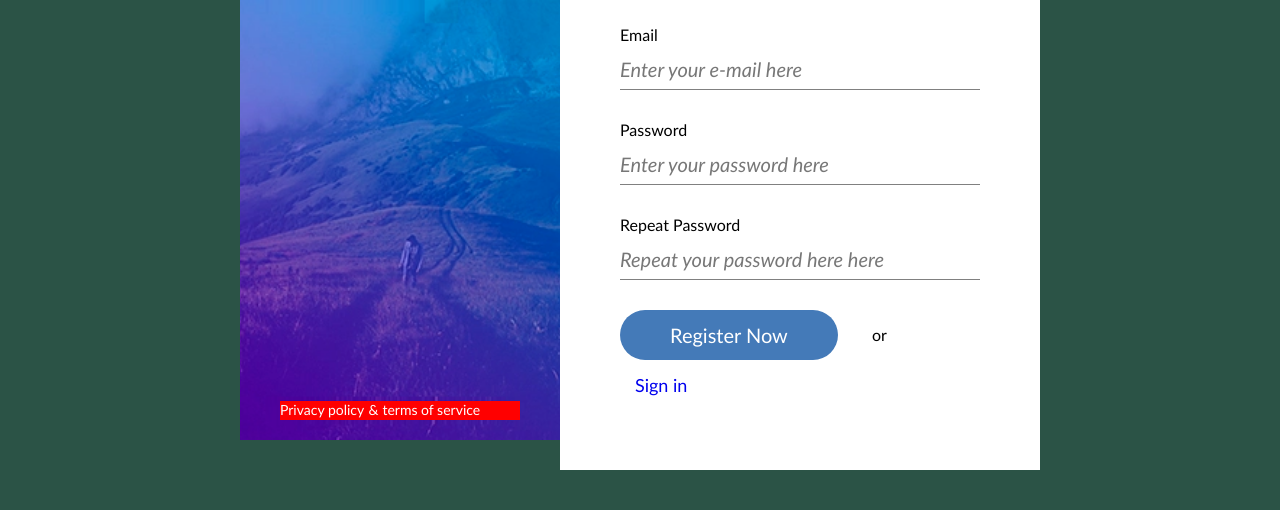
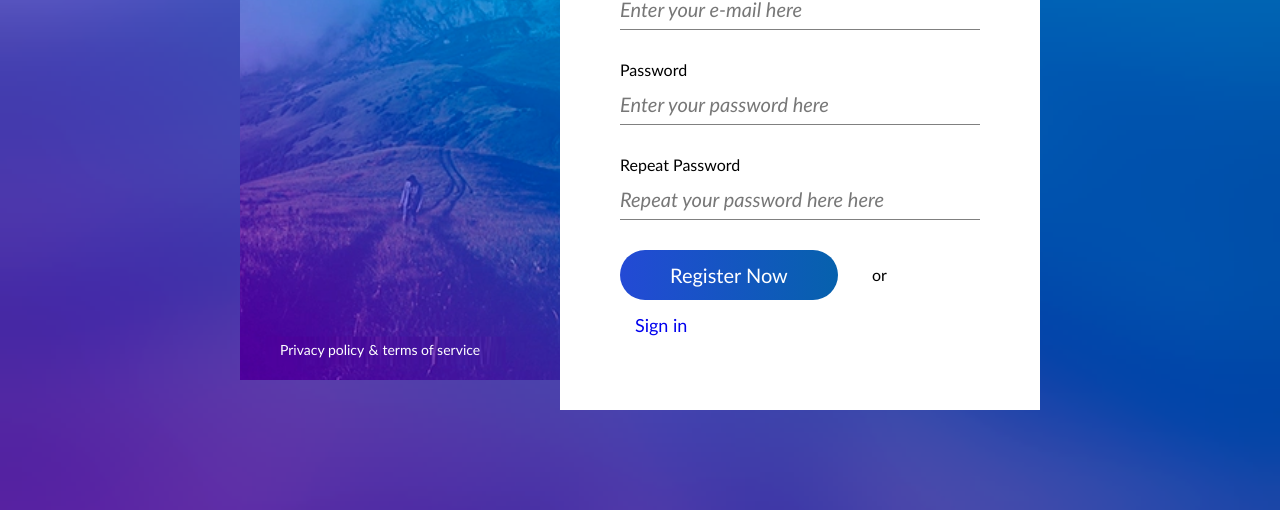
Before and after one commit to Niseme/4-sign-up, a website: page index.html in a window 1280 px wide. Shown: the part 290-800 px from the top of the page. Drawn offline with Linux system fonts and the light colour scheme.

Commit message:
background

```diff
--- a/css/button.css
+++ b/css/button.css
@@ -1,6 +1,13 @@
+/* https://cssgradient.io */
+
 .btn {
   display: inline-block;
-  background-color: rgb(68, 122, 184);
+  background: rgb(35, 74, 213);
+  background: linear-gradient(
+    90deg,
+    rgba(35, 74, 213, 1) 0%,
+    rgba(6, 97, 173, 1) 100%
+  );
   padding: 15px;
   padding-left: 50px;
   padding-right: 50px;
@@ -13,5 +20,10 @@
 }
 
 .btn:hover {
-  background-color: #146be6;
+  background: rgb(213, 35, 65);
+  background: linear-gradient(
+    90deg,
+    rgb(180, 19, 46) 0%,
+    rgba(213, 35, 65, 1) 100%
+  );
 }
--- a/css/main.css
+++ b/css/main.css
@@ -8,15 +8,26 @@ body * {
 }
 
 body {
-  background-color: rgb(43, 83, 70);
+  background-color: rgba(73, 76, 154);
+  position: relative;
+  height: 100vh;
+}
+.bgr-img {
+  width: 100%;
+  height: 100%;
+  background-image: url(../img/hill-bg.png);
+  background-position: center;
+  background-repeat: no-repeat;
+  background-size: cover;
 }
 
 .container {
   display: inline-block;
   width: 800px;
-  margin-top: 160px;
-  margin-left: calc(50% - 400px);
-  position: relative;
+  position: absolute;
+  transform: translate(-50%, -50%);
+  top: 50%;
+  left: 50%;
 }
 .left-clmn {
   display: inline-block;
@@ -42,7 +53,6 @@ body {
 .bottom-links {
   display: inline-block;
   position: absolute;
-  background-color: red;
   bottom: 20px;
   left: 40px;
   right: 40px;
--- a/index.html
+++ b/index.html
@@ -25,6 +25,8 @@
 </head>
 
 <body>
+    <!-- <img class="bgr-img" src="./img/hill.png" alt=""> -->
+    <div class="bgr-img"></div>
     <main class="container">
         <div class="left-clmn">
             <h1 class="main-title">Sign Up</h1>
```
